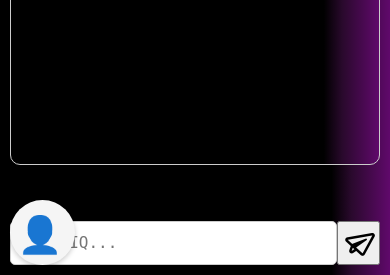
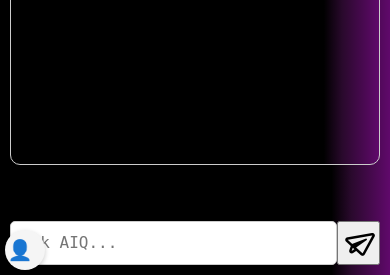
Before and after one commit to kamalu-chioma/AIQ, a Flask app: page /main in a window 390 px wide. Shown: the part 569-844 px from the top of the page. Run offline with Flask 3, Linux system fonts and the light colour scheme; some libraries are stand-ins or nearby versions.

Commit message:
Update styles.css

```diff
--- a/static/styles.css
+++ b/static/styles.css
@@ -384,6 +384,22 @@ body {
     }
 
 
+    .avatar-section {
+    width: 30px;
+    height: 30px;
+    bottom: 5px;
+    left: 5px;
+    padding: 5px;
+  }
+
+  #avatar-display {
+    font-size: 20px;
+    width: 20px;
+    height: 20px;
+  }
+}
+
+
 /* media queries for phones and tablets for the main app (chatbot):  */
 @media screen and (max-width: 768px) {
 /*     body {
```
